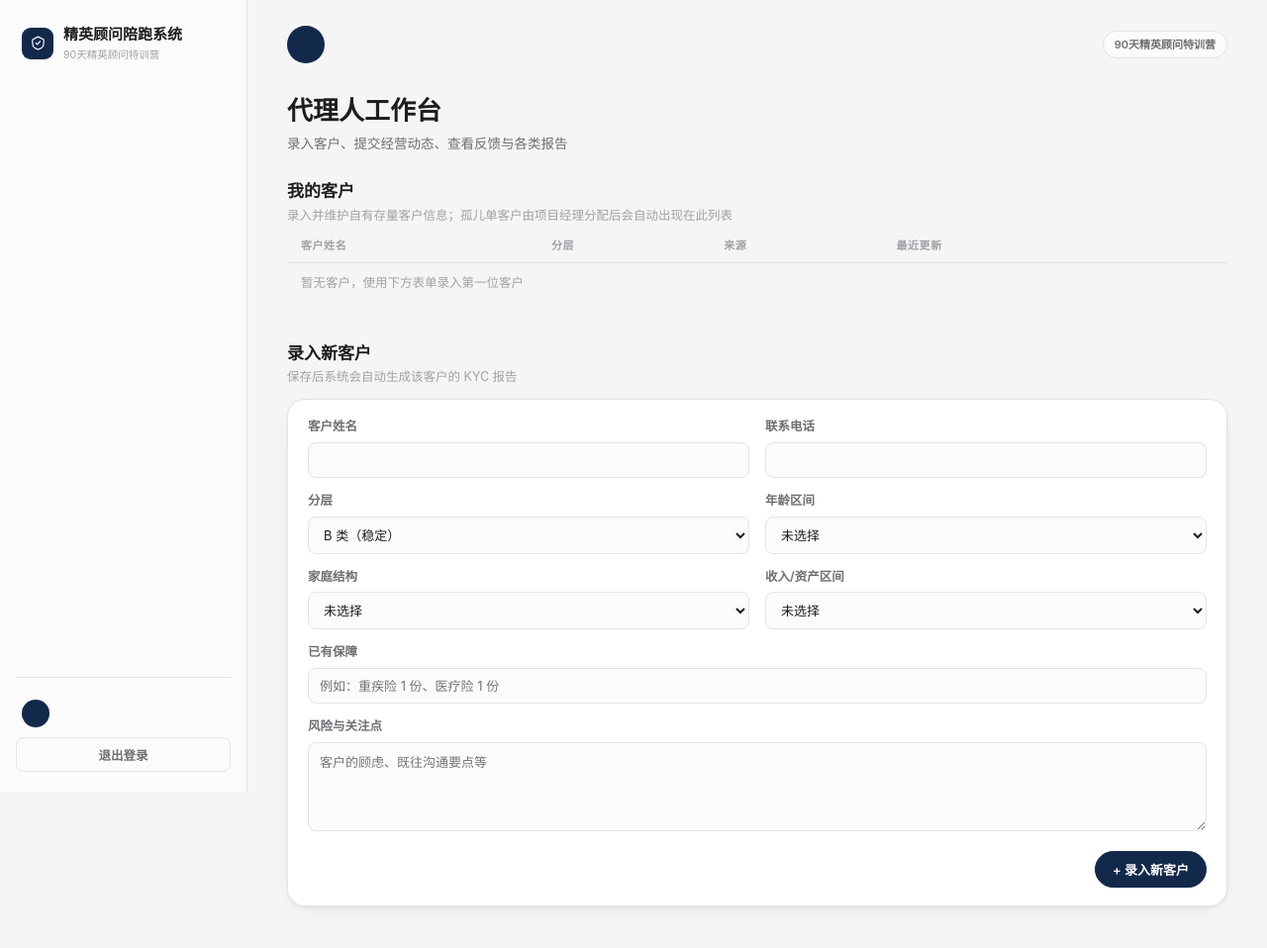
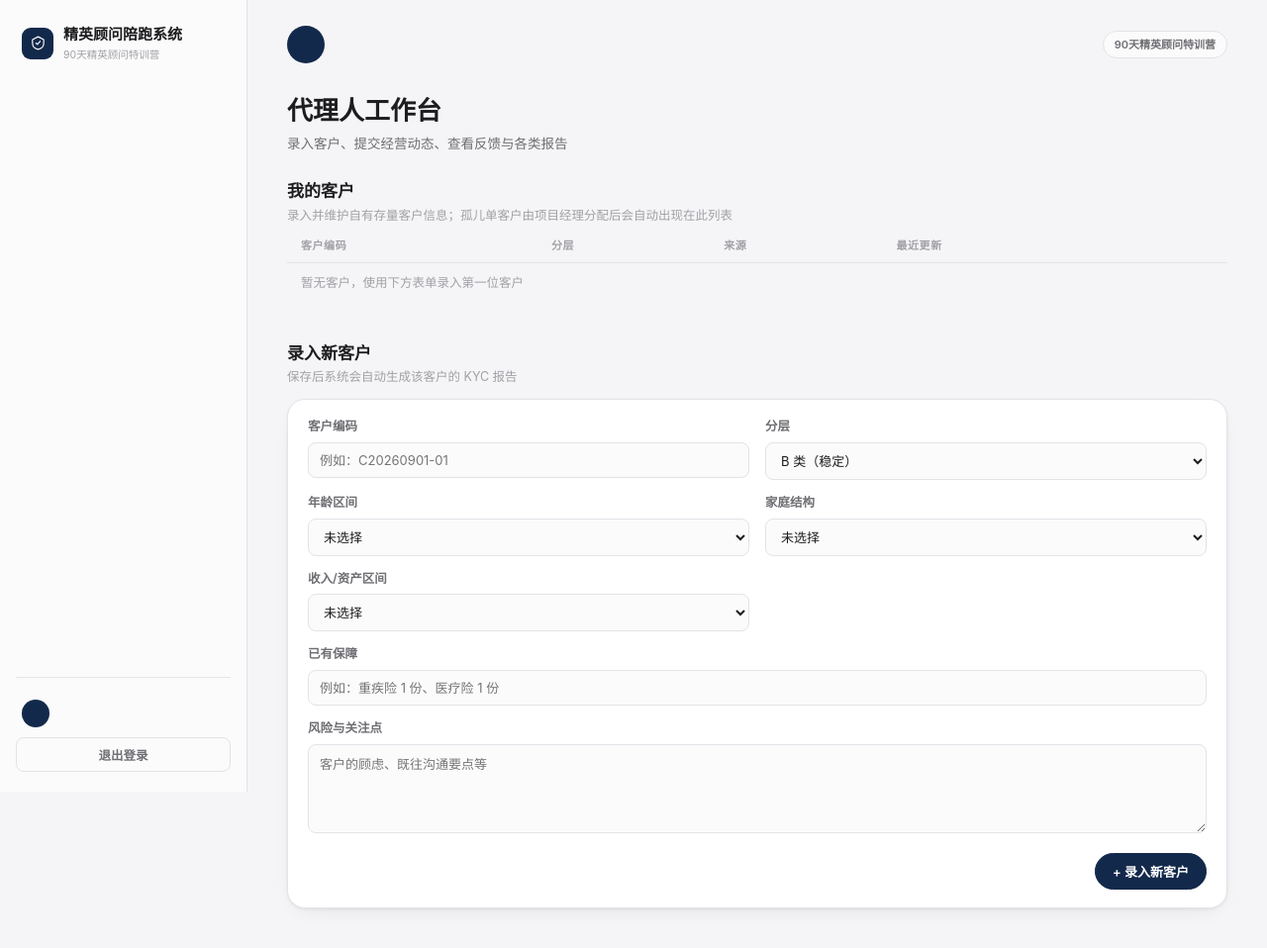
Before and after one commit to e13818793945-coder/fire, a Flask app: template templates/agent/clients.html in a window 1280 px wide. Shown: the top 958 px of the page at 99% size. Before the commit the page ends 921 px from the top, so only its background shows below. Run offline with Flask 3, Linux system fonts and the light colour scheme; the template is opened without the code that fills it, so the values that code supplies are empty.

Commit message:
代理人录入新客户表单：去除联系电话，客户姓名改为客户编码，收入/资产区间改为具体数值区间
Co-Authored-By: Claude Sonnet 5 <noreply@anthropic.com>
Claude-Session: https://claude.ai/code/session_018X34xVEejAAbvJgiDbtN9C

```diff
--- a/app.py
+++ b/app.py
@@ -213,7 +213,7 @@ def agent_clients_new():
     f = request.form
     name = f.get("name", "").strip()
     if not name:
-        flash("请填写客户姓名", "error")
+        flash("请填写客户编码", "error")
         return redirect(url_for("agent_clients"))
     ts = now_iso()
     cur = db.execute(
--- a/kyc.py
+++ b/kyc.py
@@ -9,9 +9,12 @@ TIER_NOTE = {
 }
 
 INCOME_GAP_HINT = {
-    "高": "家庭资产规模较大，建议评估大额保单与资产传承类需求。",
-    "中": "建议围绕家庭主要经济支柱的重疾/寿险保额是否覆盖收入缺口展开沟通。",
-    "低": "建议优先补齐意外与医疗类基础保障，避免过早切入复杂产品。",
+    "30万以下": "建议优先补齐意外与医疗类基础保障，避免过早切入复杂产品。",
+    "30万-50万": "建议围绕家庭主要经济支柱的重疾/寿险保额是否覆盖收入缺口展开沟通。",
+    "50万-100万": "建议围绕家庭主要经济支柱的重疾/寿险保额是否覆盖收入缺口展开沟通。",
+    "100万-300万": "家庭资产规模较大，建议评估大额保单与资产传承类需求。",
+    "300万-500万": "家庭资产规模较大，建议评估大额保单与资产传承类需求。",
+    "500万以上": "家庭资产规模较大，建议评估大额保单与资产传承类需求。",
     "": "收入区间信息尚未录入，建议下次沟通时补充。",
 }
 
@@ -26,7 +29,7 @@ FAMILY_HINT = {
 def generate_kyc_text(client):
     """client: sqlite3.Row，需包含 name, tier, age_range, family_status, income_range, existing_policies, risk_notes"""
     lines = []
-    lines.append(f"客户：{client['name']}（{client['tier']} 类 · {client['source']}）")
+    lines.append(f"客户编码：{client['name']}（{client['tier']} 类 · {client['source']}）")
     lines.append("")
     lines.append(f"分层建议：{TIER_NOTE.get(client['tier'], '')}")
 
--- a/templates/agent/clients.html
+++ b/templates/agent/clients.html
@@ -7,7 +7,7 @@
   <div class="block-head"><div><h2>我的客户</h2><p class="block-desc">录入并维护自有存量客户信息；孤儿单客户由项目经理分配后会自动出现在此列表</p></div></div>
   <div class="table-wrap">
     <table class="dtable">
-      <thead><tr><th>客户姓名</th><th>分层</th><th>来源</th><th>最近更新</th><th></th></tr></thead>
+      <thead><tr><th>客户编码</th><th>分层</th><th>来源</th><th>最近更新</th><th></th></tr></thead>
       <tbody>
       {% for c in clients %}
         <tr>
@@ -30,8 +30,7 @@
   <div class="card card-pad">
     <form method="post" action="{{ url_for('agent_clients_new') }}">
       <div class="form-grid">
-        <div><label class="flabel">客户姓名</label><input type="text" name="name" required></div>
-        <div><label class="flabel">联系电话</label><input type="text" name="phone"></div>
+        <div><label class="flabel">客户编码</label><input type="text" name="name" required placeholder="例如：C20260901-01"></div>
         <div>
           <label class="flabel">分层</label>
           <select name="tier"><option value="A">A 类（重点）</option><option value="B" selected>B 类（稳定）</option><option value="C">C 类（培育）</option></select>
@@ -46,7 +45,15 @@
         </div>
         <div>
           <label class="flabel">收入/资产区间</label>
-          <select name="income_range"><option value="">未选择</option><option value="高">高</option><option value="中">中</option><option value="低">低</option></select>
+          <select name="income_range">
+            <option value="">未选择</option>
+            <option value="30万以下">30万以下</option>
+            <option value="30万-50万">30万-50万</option>
+            <option value="50万-100万">50万-100万</option>
+            <option value="100万-300万">100万-300万</option>
+            <option value="300万-500万">300万-500万</option>
+            <option value="500万以上">500万以上</option>
+          </select>
         </div>
         <div class="full"><label class="flabel">已有保障</label><input type="text" name="existing_policies" placeholder="例如：重疾险 1 份、医疗险 1 份"></div>
         <div class="full"><label class="flabel">风险与关注点</label><textarea name="risk_notes" placeholder="客户的顾虑、既往沟通要点等"></textarea></div>
```
